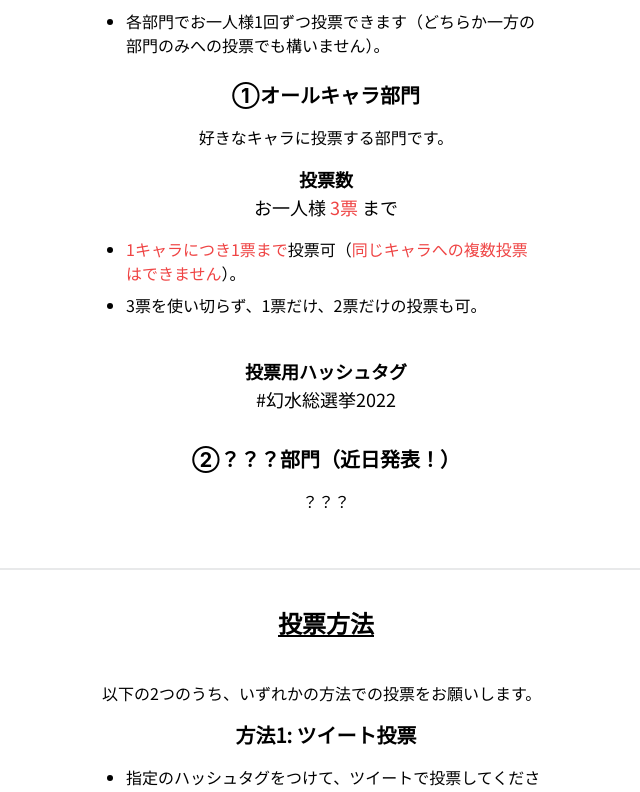
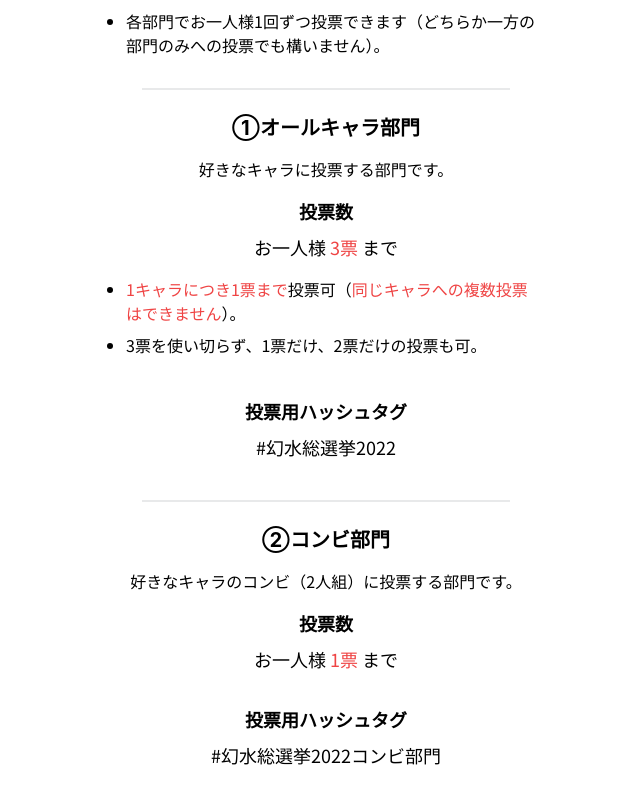
Before and after one commit to true-runes/suikoden-election-2022-frontend, a Next.js app: page / in a window 1280 px wide. Shown: the part 1748-2540 px from the top of the page, without its empty margins (314-954 px from the left). Built offline with nearby package versions, Linux system fonts and the light colour scheme; no server answers; a web font is replaced by a local one.

Commit message:
feat: 🎸 「②コンビ部門」の詳細を記載した

```diff
--- a/components/Departments.tsx
+++ b/components/Departments.tsx
@@ -14,7 +14,7 @@ const Departments: NextPage = () => {
             </h1>
 
             <div>
-              <div className="text-base text-left pb-4">
+              <div className="text-base text-left pb-0">
                 <ul className="list-disc pl-6 pr-2">
                   <li className="pb-2">
                     {locale === 'ja'
@@ -29,7 +29,9 @@ const Departments: NextPage = () => {
                 </ul>
               </div>
 
-              <div className="pb-4">
+              <div className="pl-10 pr-10 divider" />
+
+              <div className="pb-0">
                 <h2 className="text-xl font-bold pb-4">
                   {locale === 'ja'
                     ? '①オールキャラ部門'
@@ -41,7 +43,7 @@ const Departments: NextPage = () => {
                     : 'In this division, vote for your favorite characters.'}
                 </p>
                 <div className="pb-4">
-                  <h3 className="text-lg font-bold">
+                  <h3 className="text-lg font-bold pb-2">
                     {locale === 'ja' ? '投票数' : 'Number of votes'}
                   </h3>
                   {locale === 'ja' ? (
@@ -89,7 +91,7 @@ const Departments: NextPage = () => {
                   </div>
                 </div>
                 <div className="pb-4">
-                  <h3 className="text-lg font-bold">
+                  <h3 className="text-lg font-bold pb-2">
                     {locale === 'ja'
                       ? '投票用ハッシュタグ'
                       : 'Hashtag to use for voting'}
@@ -98,14 +100,40 @@ const Departments: NextPage = () => {
                 </div>
               </div>
 
+              <div className="pl-10 pr-10 divider" />
+
               <h2 className="text-xl font-bold pb-4">
-                {locale === 'ja'
-                  ? '②？？？部門（近日発表！）'
-                  : '(2) ??? division (Reveal soon!)'}
+                {locale === 'ja' ? '②コンビ部門' : '(2) Combination division'}
               </h2>
               <p className="text-base text-center pb-4">
-                {locale === 'ja' ? '？？？' : '???'}
+                {locale === 'ja'
+                  ? '好きなキャラのコンビ（2人組）に投票する部門です。'
+                  : '好きなキャラのコンビ（2人組）に投票する部門です。'}
               </p>
+
+              <div className="pb-4">
+                <h3 className="text-lg font-bold pb-2">
+                  {locale === 'ja' ? '投票数' : 'Number of votes'}
+                </h3>
+                {locale === 'ja' ? (
+                  <p className="text-lg pb-4">
+                    お一人様 <span className="text-red-500">1票</span> まで
+                  </p>
+                ) : (
+                  <p className="text-lg pb-4">
+                    1 person has up to{' '}
+                    <span className="text-red-500">1 votes</span>
+                  </p>
+                )}
+              </div>
+              <div className="pb-4">
+                <h3 className="text-lg font-bold pb-2">
+                  {locale === 'ja'
+                    ? '投票用ハッシュタグ'
+                    : 'Hashtag to use for voting'}
+                </h3>
+                <p className="text-lg">#幻水総選挙2022コンビ部門</p>
+              </div>
             </div>
           </div>
         </div>
```
